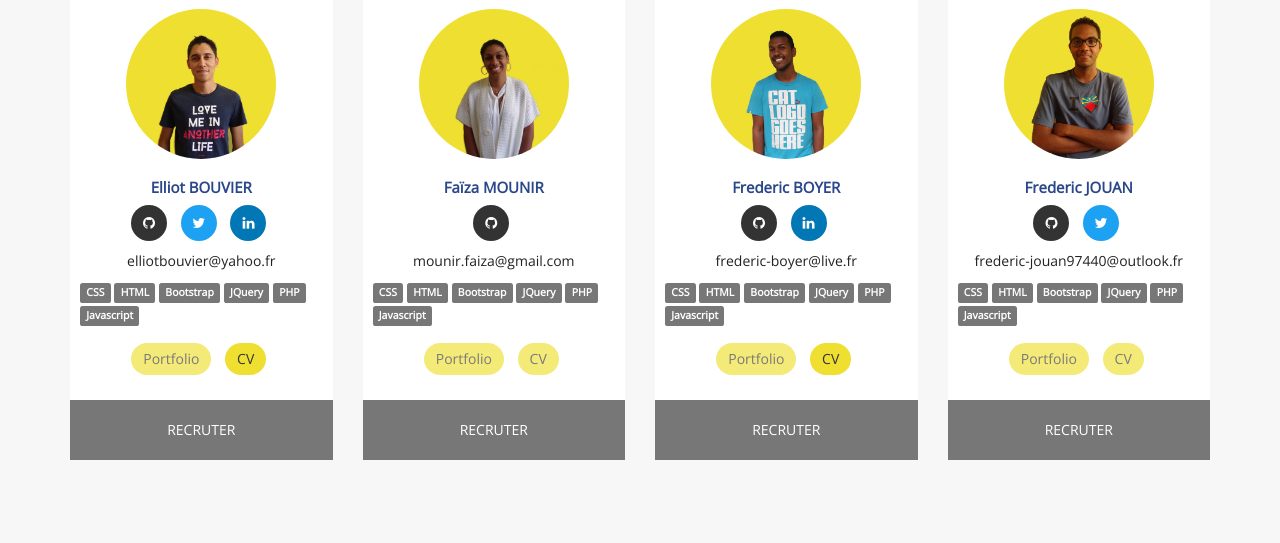
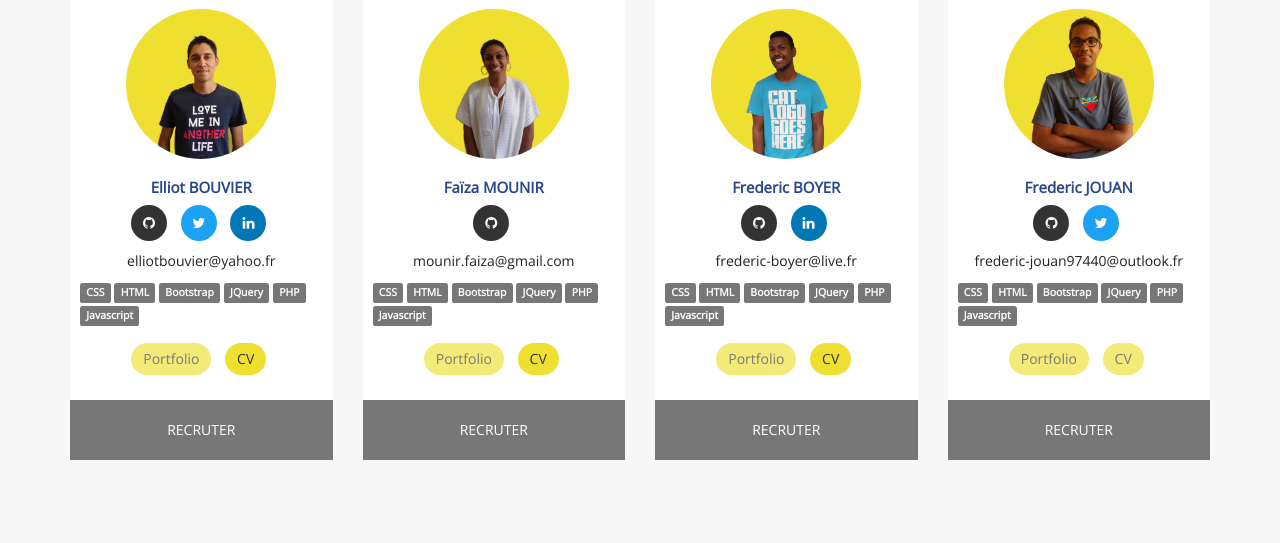
Before and after one commit to AshvinPainiaye/Plateforme-Simplon-Reunion, a PHP site: page /apprenant.php in a window 1280 px wide. Shown: the part 1011-1554 px from the top of the page. Run offline with PHP 8.4, Linux system fonts and the light colour scheme.

Commit message:
ajout commentaire

```diff
--- a/apprenant.php
+++ b/apprenant.php
@@ -5,6 +5,8 @@
 <!--[if gt IE 8]><!-->
 <html class="no-js" lang="fr">
 <!--<![endif]-->
+
+<!-- CE SITE A ETE CREE PAR ASHVIN PAINIAYE, FREDERIC BOYER, GUILLAUME VACARME, LOLA CADENA, PETULA PUELLE -->
 
 <head>
     <meta charset="utf-8">
@@ -261,7 +263,7 @@
                         </div>
                         <ul class="list-inline portfolio">
                             <li><a href="#" target="_blank" class="btn btn-default btn-md disabled">Portfolio</a></li>
-                            <li><a href="#" target="_blank" class="btn btn-default btn-md disabled">CV</a></li>
+                            <li><a href="cv/mounir-faiza.pdf" target="_blank" class="btn btn-default btn-md">CV</a></li>
                         </ul>
                     </div>
                     <a href="contact-apprenant.php" target="_blank" class="btn btn-default contacter" role="button">RECRUTER</a>
--- a/apropos.php
+++ b/apropos.php
@@ -5,6 +5,8 @@
 <!--[if gt IE 8]><!-->
 <html class="no-js" lang="fr">
 <!--<![endif]-->
+
+<!-- CE SITE A ETE CREE PAR ASHVIN PAINIAYE, FREDERIC BOYER, GUILLAUME VACARME, LOLA CADENA, PETULA PUELLE -->
 
 <head>
     <meta charset="utf-8">
--- a/contact-animer.php
+++ b/contact-animer.php
@@ -5,6 +5,8 @@
 <!--[if gt IE 8]><!-->
 <html class="no-js" lang="fr">
 <!--<![endif]-->
+
+<!-- CE SITE A ETE CREE PAR ASHVIN PAINIAYE, FREDERIC BOYER, GUILLAUME VACARME, LOLA CADENA, PETULA PUELLE -->
 
 <head>
     <meta charset="utf-8">
--- a/contact-apprenant.php
+++ b/contact-apprenant.php
@@ -5,6 +5,8 @@
 <!--[if gt IE 8]><!-->
 <html class="no-js" lang="fr">
 <!--<![endif]-->
+
+<!-- CE SITE A ETE CREE PAR ASHVIN PAINIAYE, FREDERIC BOYER, GUILLAUME VACARME, LOLA CADENA, PETULA PUELLE -->
 
 <head>
     <meta charset="utf-8">
--- a/contact-candidater.php
+++ b/contact-candidater.php
@@ -5,6 +5,8 @@
 <!--[if gt IE 8]><!-->
 <html class="no-js" lang="fr">
 <!--<![endif]-->
+
+<!-- CE SITE A ETE CREE PAR ASHVIN PAINIAYE, FREDERIC BOYER, GUILLAUME VACARME, LOLA CADENA, PETULA PUELLE -->
 
 <head>
     <meta charset="utf-8">
@@ -16,7 +18,6 @@
     <link rel="icon" type="image/png" href="images/favicon.png" />
     <link rel="stylesheet" href="app/public/libs/bootstrap/dist/css/bootstrap.min.css">
     <link rel="stylesheet" href="css/main.css">
-
     <link rel="stylesheet" href="font-awesome/css/font-awesome.min.css">
     <link rel="stylesheet" media="screen and (max-width: 768px)" href="css/main.css" type="text/css" />
 </head>
--- a/contact-projet.php
+++ b/contact-projet.php
@@ -5,6 +5,8 @@
 <!--[if gt IE 8]><!-->
 <html class="no-js" lang="fr">
 <!--<![endif]-->
+
+<!-- CE SITE A ETE CREE PAR ASHVIN PAINIAYE, FREDERIC BOYER, GUILLAUME VACARME, LOLA CADENA, PETULA PUELLE -->
 
 <head>
     <meta charset="utf-8">
@@ -16,9 +18,7 @@
     <link rel="icon" type="image/png" href="images/favicon.png" />
     <link rel="stylesheet" href="app/public/libs/bootstrap/dist/css/bootstrap.min.css">
     <link rel="stylesheet" href="css/main.css">
-
     <link rel="stylesheet" href="font-awesome/css/font-awesome.min.css">
-
 </head>
 
 
--- a/formation.php
+++ b/formation.php
@@ -5,6 +5,8 @@
 <!--[if gt IE 8]><!-->
 <html class="no-js" lang="fr">
 <!--<![endif]-->
+
+<!-- CE SITE A ETE CREE PAR ASHVIN PAINIAYE, FREDERIC BOYER, GUILLAUME VACARME, LOLA CADENA, PETULA PUELLE -->
 
 <head>
     <meta charset="utf-8">
--- a/index.php
+++ b/index.php
@@ -5,6 +5,8 @@
 <!--[if gt IE 8]><!-->
 <html class="no-js" lang="fr">
 <!--<![endif]-->
+
+<!-- CE SITE A ETE CREE PAR ASHVIN PAINIAYE, FREDERIC BOYER, GUILLAUME VACARME, LOLA CADENA, PETULA PUELLE -->
 
 <head>
     <meta charset="utf-8">
```
Also changed, not shown: 1 other file.
